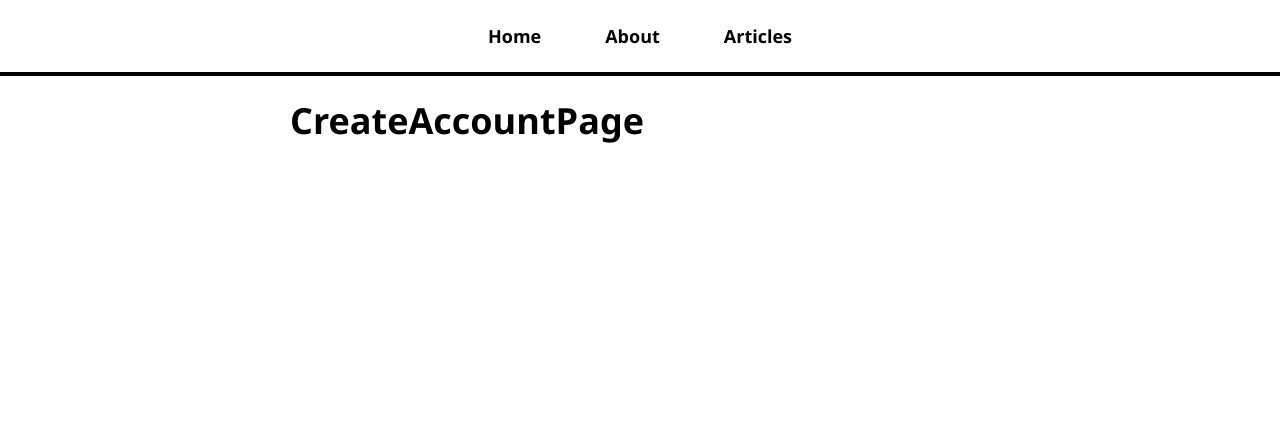
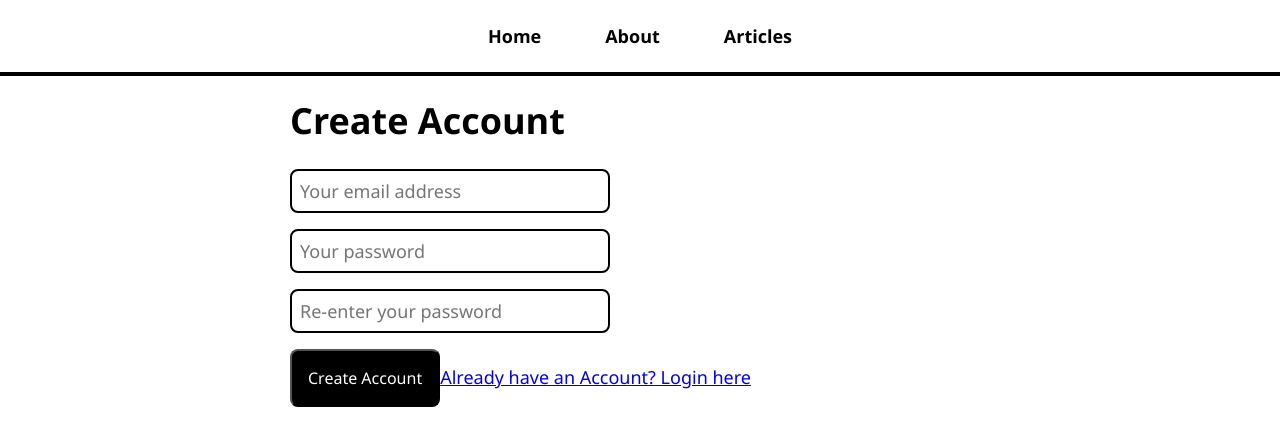
Before and after one commit to mr-selviraja/simple-blog, a React (Create React App) app: page /create-account in a window 1280 px wide. Shown: the top 446 px of the page. Built offline with nearby package versions, Linux system fonts and the light colour scheme.

Commit message:
Build a create account page

```diff
--- a/src/pages/CreateAccountPage.js
+++ b/src/pages/CreateAccountPage.js
@@ -1,5 +1,56 @@
+import { useState } from "react";
+import { Link, useNavigate } from "react-router-dom";
+import { getAuth, createUserWithEmailAndPassword } from "firebase/auth";
+// getAuth reference to the current firebase auth object.
+
 const CreateAccountPage = () => {
-  return <h1>CreateAccountPage</h1>;
+  const [email, setEmail] = useState("");
+  const [password, setPassword] = useState("");
+  const [confirmPassword, setConfirmPassword] = useState("");
+  const [error, setError] = useState("");
+
+  const navigate = useNavigate();
+
+  const createAccount = async () => {
+    try {
+      if (password !== confirmPassword) {
+        setError("Password and Confirm Password do not match!");
+        return;
+      }
+
+      await createUserWithEmailAndPassword(getAuth(), email, password);
+      navigate("/articles");
+    } catch (e) {
+      setError(e.message);
+    }
+  };
+
+  return (
+    <>
+      <h1>Create Account</h1>
+      {error && <p className="error">{error}</p>}
+      <input
+        placeholder="Your email address"
+        value={email}
+        onChange={(e) => setEmail(e.target.value)}
+        type="text"
+      />
+      <input
+        placeholder="Your password"
+        vaue={password}
+        onChange={(e) => setPassword(e.target.value)}
+        type="password"
+      />
+      <input
+        placeholder="Re-enter your password"
+        vaue={confirmPassword}
+        onChange={(e) => setConfirmPassword(e.target.value)}
+        type="password"
+      />
+      <button onClick={createAccount}>Create Account</button>
+      <Link to="/login">Already have an Account? Login here</Link>
+    </>
+  );
 };
 
 export default CreateAccountPage;
```
